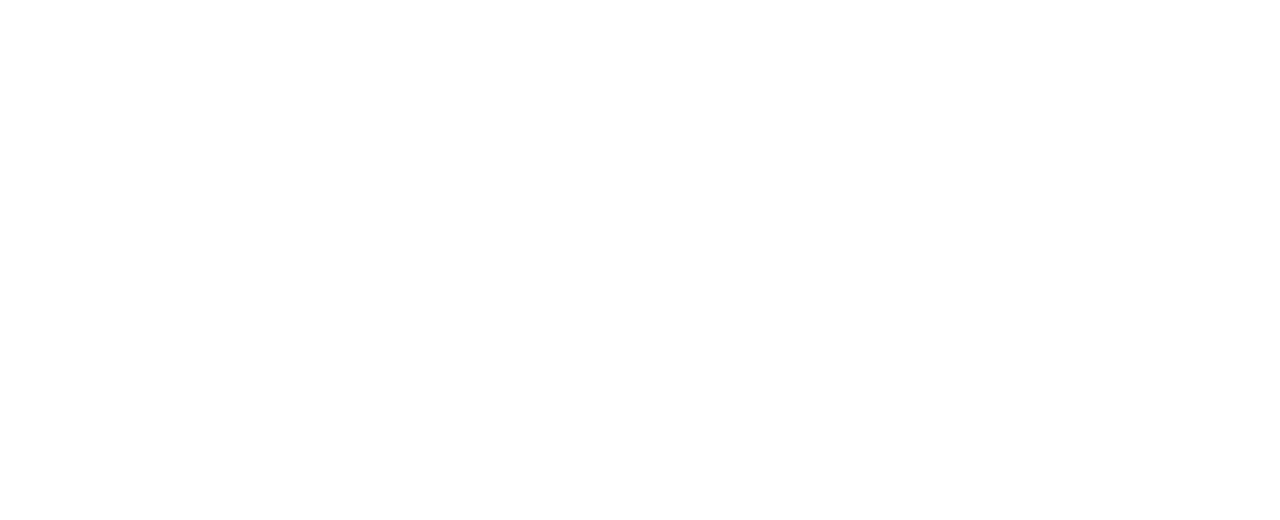
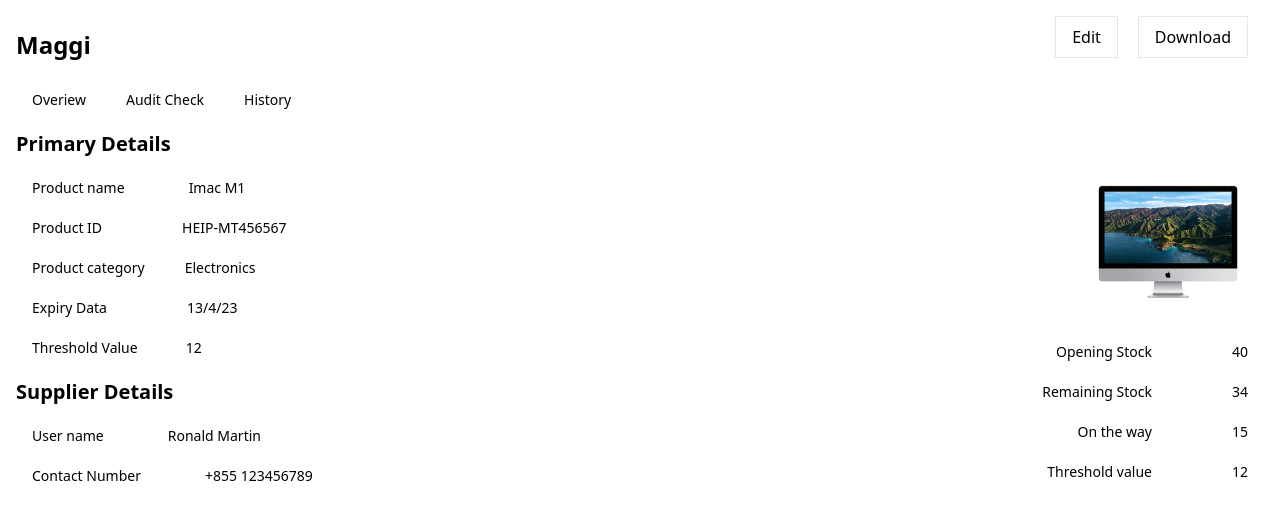
Before and after one commit to ITE-Develop/ite-inventory-ui, a Vue app: page /inventory in a window 1280 px wide. Before the commit this address had no page. Shown: the top 520 px of the page. Built offline with nearby package versions, Linux system fonts and the light colour scheme.

Commit message:
Inventory

```diff
--- a/src/components/Inventory.vue
+++ b/src/components/Inventory.vue
@@ -1,12 +1,114 @@
 <template>
-    <div class="container mx-auto py-8">
-        <div class="flex flex-nowrap">
-            <div class="bg-white p-6 rounded-lg shadow-lg">
-                <h2 class="text-2xl font-bold mb-4">Overall Inventory</h2>
-                <div class="grid grid-cols-5 gap-4">
+    <div class="flex justify-between">
+        <div class="card-body w-full">
+            <div class="bg-white overflow-hidden p-4">
+                <div class="flex justify-between items-center mb-4">
+                    <h2 class="text-2xl font-bold">Maggi</h2>
+                    <div class="flex px-4 space-x-5 justify-end">
+                        <button class="mb-4 px-4 py-2 border">Edit</button>
+                        <button class="mb-4 px-4 py-2 border">Download</button>
+
+                    </div>
+                </div>
+
+                <div class="flex px-4 space-x-10">
+                    <h2 class="text-sm">Overiew</h2>
+                    <h2 class="text-sm">Audit Check</h2>
+                    <h2 class="text-sm">History</h2>
+                </div>
+                <div class="mt-5 space-y-5">
+                    <h2 class="text-xl font-bold">Primary Details</h2>
+                </div>
+
+                <div class="flex justify-between items-center mb-4">
+                    <div class="mt-5 space-y-5">
+                        <div class="flex px-4 space-x-16">
+                            <h2 class="text-sm">Product name</h2>
+                            <h2 class="text-sm">Imac M1</h2>
+                        </div>
+
+                        <div class="flex px-4 space-x-20">
+                            <h2 class="text-sm">Product ID</h2>
+                            <h2 class="text-sm">HEIP-MT456567</h2>
+                        </div>
+
+                        <div class="flex px-4 space-x-10">
+                            <h2 class="text-sm">Product category</h2>
+                            <h2 class="text-sm">Electronics</h2>
+                        </div>
+
+                        <div class="flex px-4 space-x-20">
+                            <h2 class="text-sm">Expiry Data</h2>
+                            <h2 class="text-sm">13/4/23</h2>
+                        </div>
+                        <div class="flex px-4 space-x-12">
+                            <h2 class="text-sm">Threshold Value</h2>
+                            <h2 class="text-sm">12</h2>
+                        </div>
+                        <div class="mt-5 space-y-5">
+                            <h2 class="text-xl font-bold">Supplier Details</h2>
+                        </div>
+                        <div class="mt-5 space-y-5">
+
+                            <div class="flex px-4 space-x-16">
+                                <h2 class="text-sm">User name</h2>
+                                <h2 class="text-sm">Ronald Martin</h2>
+                            </div>
+
+                            <div class="flex px-4 space-x-16">
+                                <h2 class="text-sm">Contact Number</h2>
+                                <h2 class="text-sm">+855 123456789</h2>
+                            </div>
+                        </div>
+                    </div>
+
+                    <div>
+                        <div class="flex px-4 space-x-5 justify-end">
+
+                            <img src="../assets/iMac.png" class="size-40 rounded-lg">
+
+                        </div>
+                        <div class="mt-5 space-y-5">
+                            <div class="flex px-4 space-x-16 justify-end">
+                                <div class="flex justify-end">
+                                    <div class="flex space-x-20">
+                                        <h2 class="text-sm">Opening Stock</h2>
+                                        <h2 class="text-sm">40</h2>
+                                    </div>
+                                </div>
+                            </div>
+                            <div class="flex px-4 space-x-10 justify-end">
+                                <div class="flex justify-end">
+                                    <div class="flex space-x-20">
+                                        <h2 class="text-sm">Remaining Stock</h2>
+                                        <h2 class="text-sm">34</h2>
+                                    </div>
+                                </div>
+                            </div>
+
+                            <div class="flex px-4 space-x-10 justify-end">
+                                <div class="flex justify-end">
+                                    <div class="flex space-x-20">
+                                        <h2 class="text-sm">On the way</h2>
+                                        <h2 class="text-sm">15</h2>
+                                    </div>
+                                </div>
+                            </div>
+                            <div class="flex px-4 space-x-10 justify-end">
+                                <div class="flex justify-end">
+                                    <div class="flex space-x-20">
+                                        <h2 class="text-sm">Threshold value</h2>
+                                        <h2 class="text-sm">12</h2>
+                                    </div>
+                                </div>
+                            </div>
+                        </div>
+                    </div>
 
                 </div>
             </div>
         </div>
     </div>
+
+
 </template>
--- a/src/components/ProductList.vue
+++ b/src/components/ProductList.vue
@@ -68,7 +68,7 @@
                 <div class="flex justify-between items-center mb-4 ">
                     <h2 class="text-2xl font-bold">Product</h2>
                     <div class="flex px-4 space-x-5  justify-end">
-                        <button @click="addItem"
+                        <button
                             class="mb-4 px-4 py-2 bg-blue-500 text-white rounded hover:bg-blue-700">
                             Add Product
                         </button>
--- /dev/null
+++ b/src/components/Report.vue
@@ -0,0 +1,78 @@
+<template>
+    <div class="flex justity-beweent">
+       <div class="crad-body space-x-90">
+        <div class="flex px-4 space-x-16">
+        <div class="bg-white p-4 rounded-md grow">
+          <h2 class="text-2xl font-bold md-4">Overview</h2>
+           <div class="flex px-4 space-x-16">
+          <div class="mt-5 space-y-5">
+          <h2 class="text-sm">21,190</h2>
+          <h2 class="text-sm">Total Profit</h2>
+        </div>
+        <div>
+            <div class="mt-5 space-y-5">
+            <h2 class="text-sm">18,300</h2>
+            <h2 class="text-sm text-orange-700">Revenue</h2>
+        </div>
+        </div>
+        <div>
+            <div class="mt-5 space-y-5">
+            <h2 class="text-sm">17,432</h2>
+            <h2 class="text-sm text-blue-700">Sales</h2>
+        </div>
+        </div>
+    </div>
+    <div class="flex px-4 space-x-16">
+    <div >
+            <div class="mt-5 space-y-5">
+            <h2 class="text-sm">1,17,432</h2>
+            <h2 class="text-sm text-blue-700">Net purchase value</h2>
+        </div>
+        </div>
+        <div>
+            <div class="mt-5 space-y-5">
+            <h2 class="text-sm">80,432</h2>
+            <h2 class="text-sm text-blue-700">Net sales value</h2>
+        </div>
+        </div>
+        <div>
+            <div class="mt-5 space-y-5">
+            <h2 class="text-sm">30,432</h2>
+            <h2 class="text-sm text-blue-700">MoM Profit</h2>
+        </div>
+        </div>
+        <div>
+            <div class="mt-5 space-y-5">
+            <h2 class="text-sm">1,10,432</h2>
+            <h2 class="text-sm text-blue-700">YoY Profit</h2>
+        </div>
+        </div>
+    </div>
+       </div>
+    </div>
+    </div>
+    <div>
+        <h2 class="text-2xl font-bold mb-4">Best selling category</h2>
+        <div class="flex px-4 space-x-16">
+        <div class="mt-5-space-y-5">
+            <h2 class="text-sm">Category</h2>
+            <h2 class="text-sm">Vegetable</h2>
+            <h2 class="text-sm">Instan Food</h2>
+            <h2 class="text-sm">Households</h2>
+        </div>
+        <div class="mt-5-space-y-5">
+            <h2 class="text-sm">Turn Over</h2>
+            <h2 class="text-sm">26,000</h2>
+            <h2 class="text-sm">22,000</h2>
+            <h2 class="text-sm">22,000</h2>
+        </div>
+        <div class="mt-5-space-y-5">
+            <h2 class="text-sm">Increase By</h2>
+            <h2 class="text-sm text-green-700">3.2%</h2>
+            <h2 class="text-sm text-green-700">2%</h2>
+            <h2 class="text-sm text-green-700">1.5%</h2>
+        </div>
+    </div>
+    </div>
+    </div>
+</template>
--- a/src/routes/router.js
+++ b/src/routes/router.js
@@ -2,6 +2,8 @@
 
 import ProductListScreen from "../components/ProductList.vue"
 import ProductTable from '../components/ProductTable.vue'
+import InventoryScreen from '../components/Inventory.vue'
+import ReportScreen from '../components/Report.vue'
 
 
 
@@ -17,6 +19,16 @@
     path: '/productlist',
     name: 'ProductList',
     component: ProductListScreen
+  },
+  {
+    path: '/inventory',
+    name: 'Inventory',
+    component: InventoryScreen
+  },
+  {
+    path: '/report',
+    name: 'Report',
+    component: ReportScreen
   }
 ]
   // {
```
